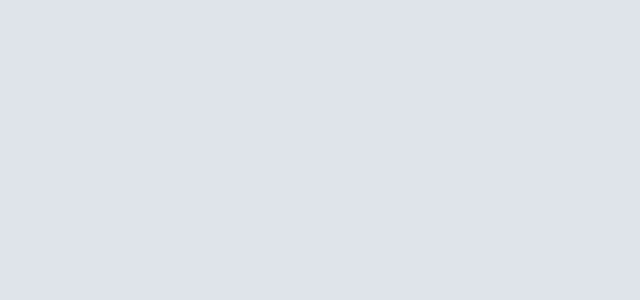
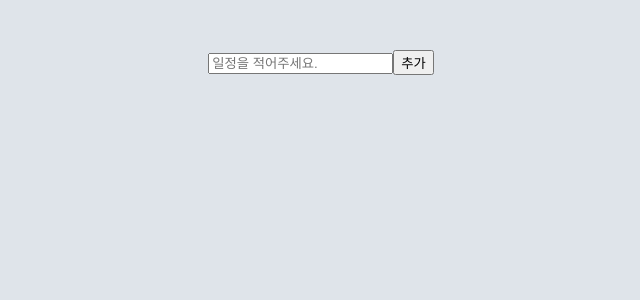
Before and after one commit to Rayched/To-do-List-mkII, a React (Create React App) app: page / in a window 1280 px wide. Shown: the top 300 px of the page, without its empty margins (319-959 px from the left). Built offline with nearby package versions, Linux system fonts and the light colour scheme.

Commit message:
React form 복습 Code backup

```diff
--- a/src/App.tsx
+++ b/src/App.tsx
@@ -1,5 +1,6 @@
 import React from 'react';
 import {createGlobalStyle} from "styled-components"
+import ToDoList from './ToDoList';
 
 const GlobalStyle = createGlobalStyle`
   @import url('https://fonts.googleapis.com/css2?family=Noto+Sans+KR:wght@100..900&display=swap');
@@ -59,6 +60,7 @@ function App(){
   return (
     <>
       <GlobalStyle />
+      <ToDoList />
     </>
   );
 }
--- /dev/null
+++ b/src/ToDoList.tsx
@@ -0,0 +1,34 @@
+import { useState } from "react";
+import styled from "styled-components";
+
+const ToDoWrapper = styled.div`
+    display: flex;
+    justify-content: center;
+    padding: 50px 0px;
+`;
+
+function ToDoList(){
+    const [ToDo, setToDo] = useState("");
+
+    const onChange = (event: React.FormEvent<HTMLInputElement>) => {
+        const {currentTarget: {value}} = event;
+        setToDo(value);
+    };
+
+    const onSubmit = (event: React.FormEvent<HTMLFormElement>) => {
+        event.preventDefault();
+        alert(ToDo);
+        setToDo("");
+    };
+
+    return (
+        <ToDoWrapper>
+            <form onSubmit={onSubmit}>
+                <input onChange={onChange} value={ToDo} placeholder="일정을 적어주세요."/>
+                <button>추가</button>
+            </form>
+        </ToDoWrapper>
+    );
+}
+
+export default ToDoList;
```
